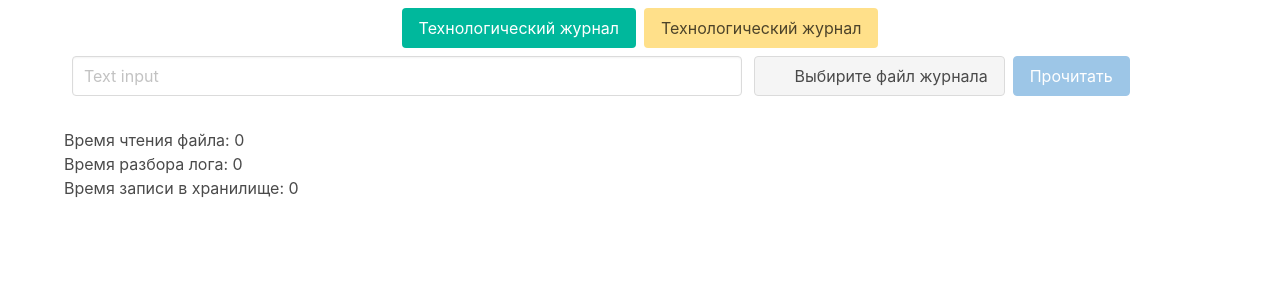
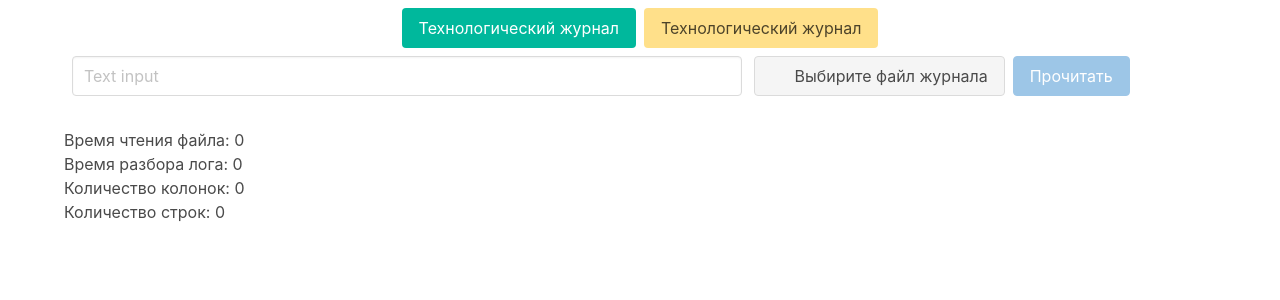
Before and after one commit to free-archer/1C-TechJournalView, a Svelte app: page / in a window 1280 px wide. Shown: the top 300 px of the page. Built offline with nearby package versions, Linux system fonts and the light colour scheme.

Commit message:
Добавил вывод инфы

```diff
--- a/src/components/FileChoose.svelte
+++ b/src/components/FileChoose.svelte
@@ -1,6 +1,6 @@
 <script>
   import {parseFile} from '../libs/parse.js'
-  import {mParamsStore, mColumsStore, time_readStore, time_parseStore, time_storeStore} from '../libs/store'
+  import {mParamsStore, mColumsStore, time_readStore, time_parseStore, time_storeStore, count_colums, count_row} from '../libs/store'
 
   import Table from './Table.svelte'
 
@@ -37,6 +37,8 @@
       time_parseStore.set(time_parse-time_start)
       console.log(`Парсинг файла за: ${time_parse-time_start} ms`)
 
+      count_colums.set(parseDate.mColums.size)
+      count_row.set(parseDate.mParams.length)
       mParamsStore.set(parseDate.mParams)
       mColumsStore.set(Array.from(parseDate.mColums))
       console.log(`Кол столбцов: ${parseDate.mColums.size}`)
@@ -89,7 +91,8 @@
 
 <p>Время чтения файла: {$time_readStore}</p>
 <p>Время разбора лога: {$time_parseStore}</p>
-<p>Время записи в хранилище: {$time_storeStore}</p>
+<p>Количество колонок: {$count_colums}</p>
+<p>Количество строк: {$count_row}</p>
 
 <style>
   .input_file {
--- a/src/libs/store.js
+++ b/src/libs/store.js
@@ -5,3 +5,5 @@ export const mColumsStore = writable([])
 export const time_readStore = writable(0)
 export const time_parseStore = writable(0)
 export const time_storeStore = writable(0)
+export const count_colums = writable(0)
+export const count_row = writable(0)
```
